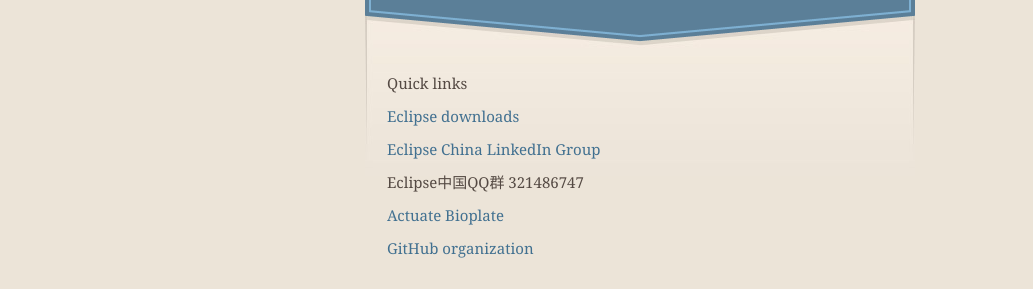
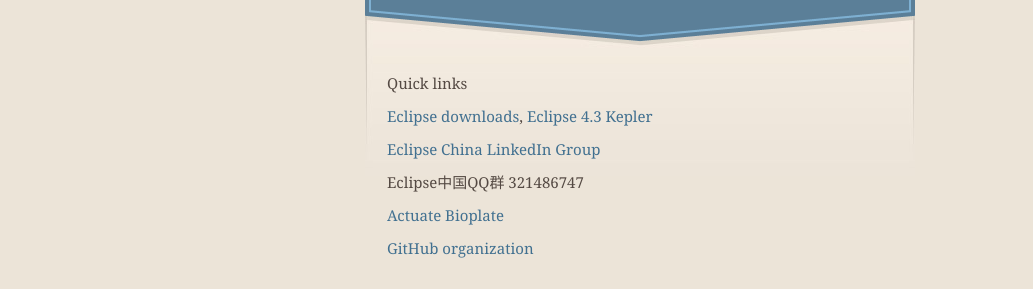
Before and after one commit to Eclipse-China/Eclipse-China.github.io, a Jekyll site: the page built from index.html, in a window 1280 px wide and 900 px high. Shown: the part 169-458 px from the top of the window, without its empty margins (0-1033 px from the left). Built offline with Jekyll 4.4.1, drawn with Linux system fonts in a browser that asks for light colours; nearby versions of some CDN libraries; Markdown is read by kramdown in place of the engine named in the settings.

Commit message:
www.eclipse.org/kepler

```diff
--- a/index.html
+++ b/index.html
@@ -50,7 +50,7 @@
 
 
 <p>Quick links</p>
-<p><a href="http://www.eclipse.org/downloads/">Eclipse downloads</a></p>
+<p><a href="http://www.eclipse.org/downloads/">Eclipse downloads</a>, <a href="http://www.eclipse.org/kepler/">Eclipse 4.3 Kepler</a></p>
 <p><a href="http://www.linkedin.com/groups/Eclipse-China-Eclipse-%E4%B8%AD%E5%9B%BD-3932073?gid=3932073">Eclipse China LinkedIn Group</a></p>
 <p> Eclipse中国QQ群 321486747 </p>
 <p><a href="Actuate/Actuate-Bioplate-2012-11-5.htm">Actuate Bioplate</a></p>
```
